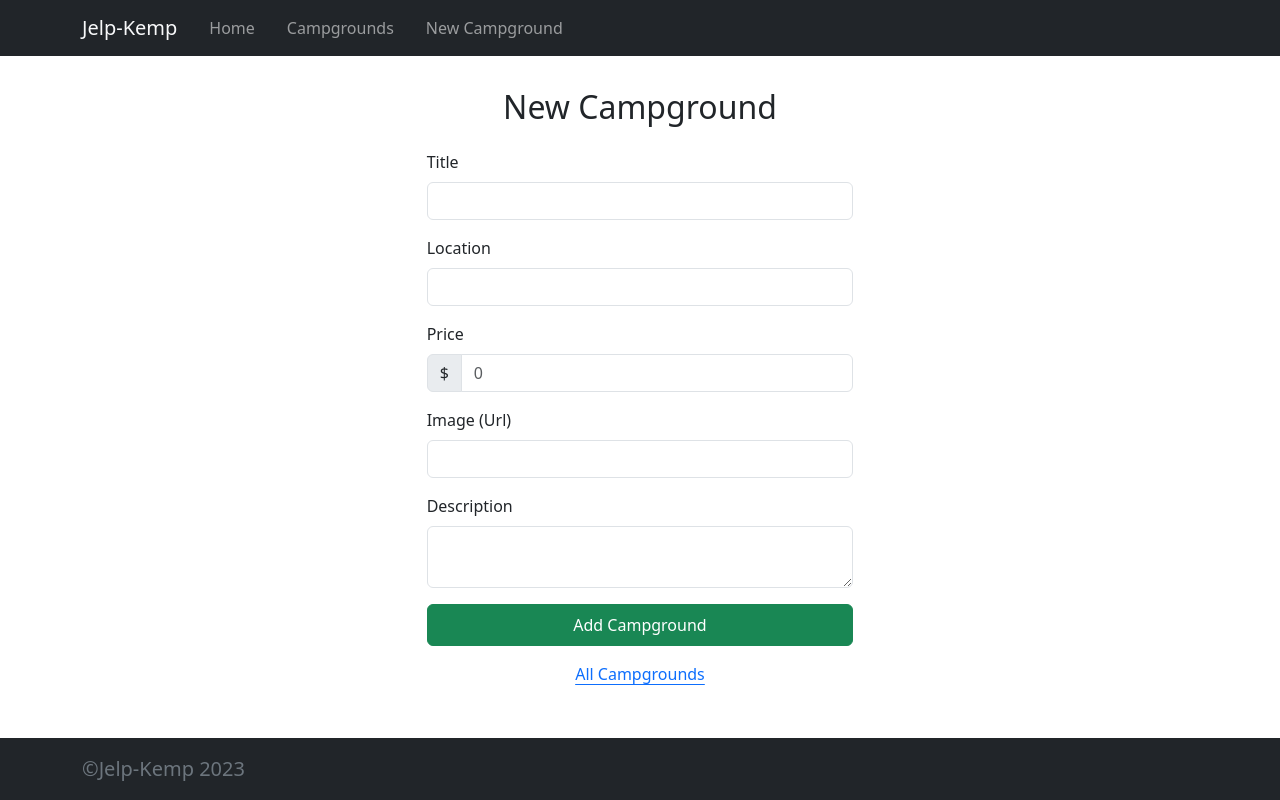
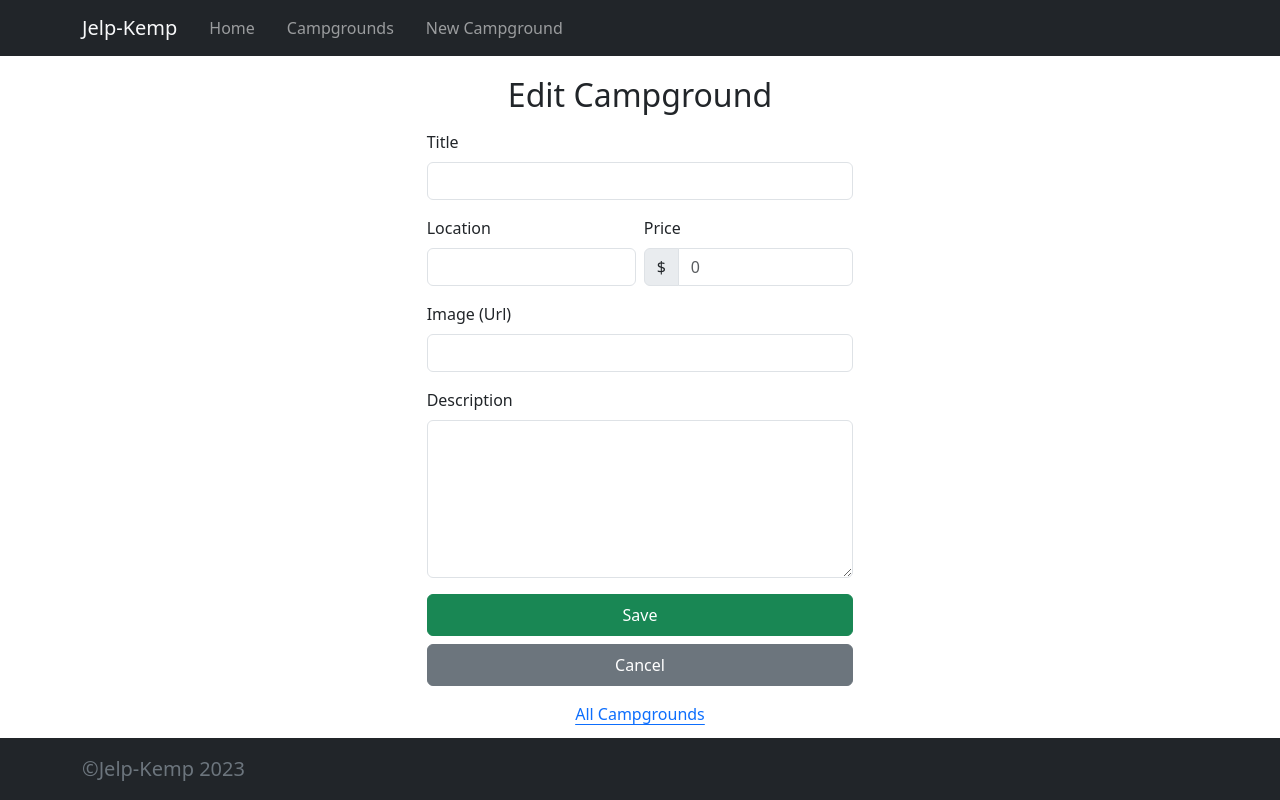
Before and after one commit to oybekabdulazizov/jelp-kemp, a React (Vite) app in the folder client/: page /campgrounds/1/edit in a window 1280 px wide. Built offline with nearby package versions, Linux system fonts and the light colour scheme; no server answers.

Commit message:
fix some minor issues with the Campground form, use some additional styling, and put location and price to one box

```diff
--- a/client/src/components/campground/CampgroundForm.tsx
+++ b/client/src/components/campground/CampgroundForm.tsx
@@ -95,12 +95,14 @@ export default function CampgroundForm() {
   }, []);
 
   return (
-    <div className='vh-100'>
-      <div className='col-4 offset-4 py-2'>
-        <h2 className='text-center py-4 m-0'>New Campground</h2>
+    <div>
+      <div className='col-4 offset-4 py-1'>
+        <h2 className='text-center py-3 m-0'>
+          {isCreate ? 'New Campground' : 'Edit Campground'}
+        </h2>
         <form onSubmit={handleSubmit}>
           <div className='mb-3'>
-            <label htmlFor='title' className='form-label'>
+            <label htmlFor='title' className='form-label fw-medium'>
               Title
             </label>
             <input
@@ -121,7 +123,8 @@ export default function CampgroundForm() {
           </div>
 
           <div className='mb-3'>
-            <label htmlFor='location' className='form-label'>
+            <div className='d-inline-block me-2' style={{ width: '49%' }}>
+              <label htmlFor='location' className='form-label fw-medium'>
                 Location
               </label>
               <input
@@ -140,13 +143,20 @@ export default function CampgroundForm() {
               )}
               {allValid && <div className='text-success'>Looks good!</div>}
             </div>
-
-          <div className='mb-3'>
-            <label htmlFor='price' className='form-label'>
+            <div className='d-inline-block' style={{ width: '49%' }}>
+              <label htmlFor='price' className='form-label fw-medium'>
                 Price
               </label>
               <div className='input-group'>
-              <span className='input-group-text bg-body-secondary'>$</span>
+                <span
+                  className={`input-group-text bg-body-secondary ${
+                    errors.location &&
+                    touched.location &&
+                    'border border-danger'
+                  }`}
+                >
+                  $
+                </span>
                 <input
                   type='number'
                   className={`form-control ${
@@ -165,9 +175,10 @@ export default function CampgroundForm() {
               )}
               {allValid && <div className='text-success'>Looks good!</div>}
             </div>
+          </div>
 
           <div className='mb-3'>
-            <label htmlFor='image' className='form-label'>
+            <label htmlFor='image' className='form-label fw-medium'>
               Image (Url)
             </label>
             <input
@@ -188,7 +199,7 @@ export default function CampgroundForm() {
           </div>
 
           <div className='mb-3'>
-            <label htmlFor='description' className='form-label'>
+            <label htmlFor='description' className='form-label fw-medium'>
               Description
             </label>
             <textarea
@@ -199,6 +210,7 @@ export default function CampgroundForm() {
               }`}
               id='description'
               name='description'
+              rows={6}
               value={values.description}
               onChange={handleChange}
               onBlur={handleBlur}
@@ -211,14 +223,22 @@ export default function CampgroundForm() {
 
           <button
             type='submit'
-            className='btn btn-success w-100 py-2'
+            className='btn btn-success w-100 py-2 fw-medium'
             disabled={isSubmitting}
           >
-            Add Campground
+            {isCreate ? 'Add Campground' : 'Save'}
           </button>
         </form>
+        {!isCreate && (
+          <Link
+            to={`/campgrounds/${_id}`}
+            className='btn btn-secondary mt-2 w-100 py-2 fw-medium'
+          >
+            Cancel
+          </Link>
+        )}
         <div className='mt-3 text-center'>
-          <Link to='/campgrounds' className='link-offset-2'>
+          <Link to='/campgrounds' className='link-offset-2 fw-medium'>
             All Campgrounds
           </Link>
         </div>
```
Lines whose indentation alone changed are shown as unchanged.
